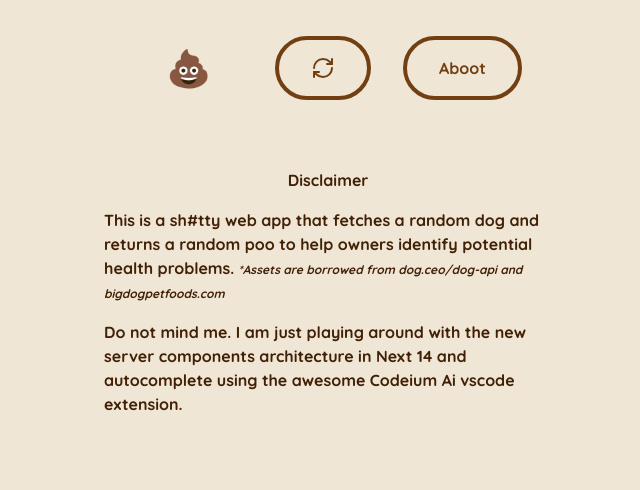
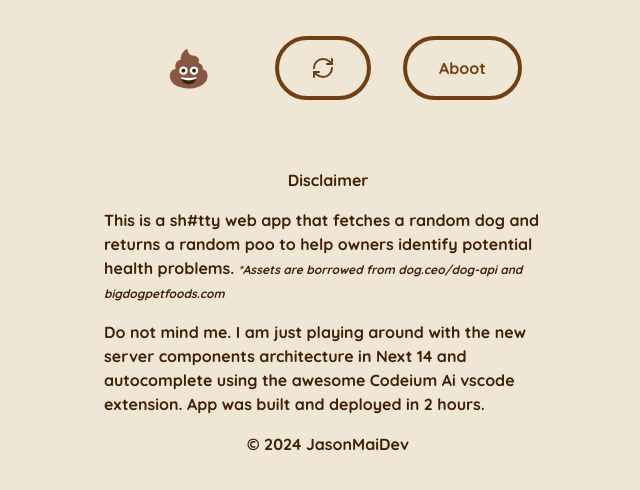
Before and after one commit to jasonmaidev/dog-app, a Next.js app: page /about in a window 1280 px wide. Shown: the top 490 px of the page, without its empty margins (312-952 px from the left). Built offline with nearby package versions, Linux system fonts and the light colour scheme.

Commit message:
update aboot section

```diff
--- a/src/app/about/page.tsx
+++ b/src/app/about/page.tsx
@@ -14,7 +14,10 @@ export default function About() {
         </p>
         <p>
           Do not mind me. I am just playing around with the new server components architecture in Next 14 and autocomplete
-          using the awesome Codeium Ai vscode extension.
+          using the awesome Codeium Ai vscode extension. App was built and deployed in 2 hours.
+        </p>
+        <p>
+          © 2024 <a href="https://www.jasonmai.dev" target="_blank" rel="noopener noreferrer">JasonMaiDev</a>
         </p>
       </div>
     </main>
```
